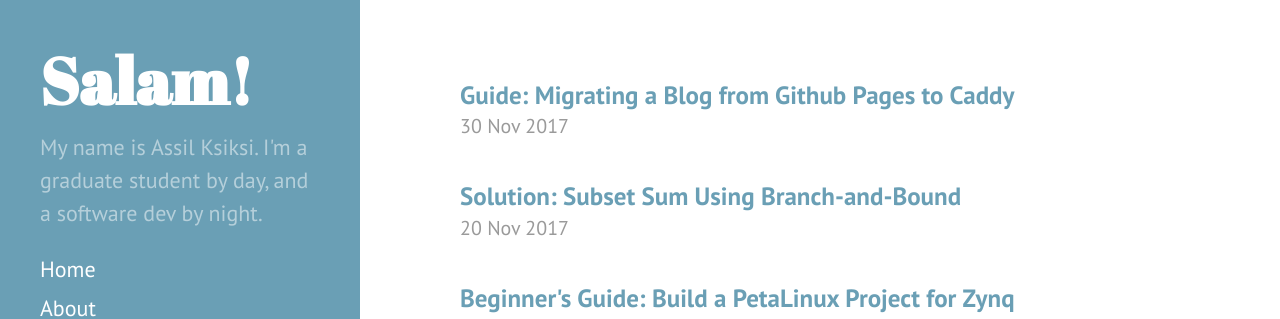
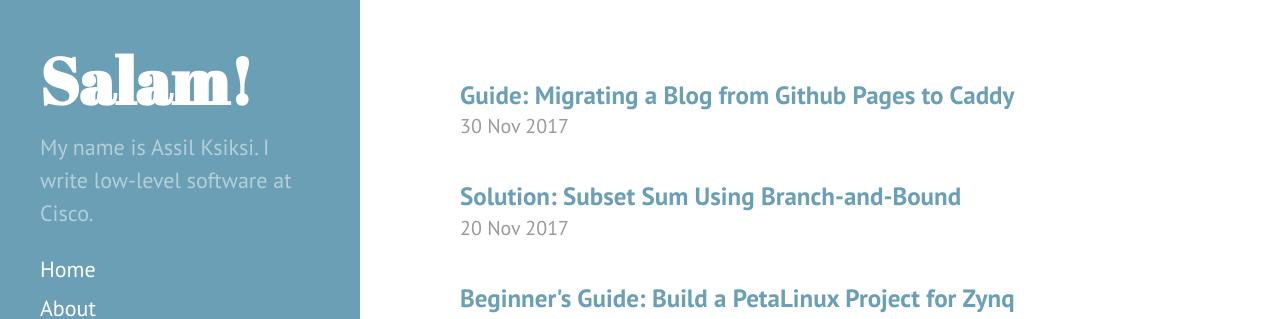
Before and after one commit to aksiksi/blog, a Jekyll site: the page built from index.html, in a window 1280 px wide. Shown: the top 319 px of the page. Built offline with Jekyll 4.4.1, drawn with Linux system fonts in a browser that asks for light colours; the list of posts is cut into pages by our own code.

Commit message:
Modified tagline

```diff
--- a/_config.yml
+++ b/_config.yml
@@ -2,7 +2,7 @@ highlighter: rouge
 markdown: kramdown
 
 title:            Assil Ksiksi
-aboutme:          My name is Assil Ksiksi. I'm a graduate student by day, and a software dev by night.
+aboutme:          My name is Assil Ksiksi. I write low-level software at Cisco.
 url:              http://aksiksi.github.io/
 
 author:
```
